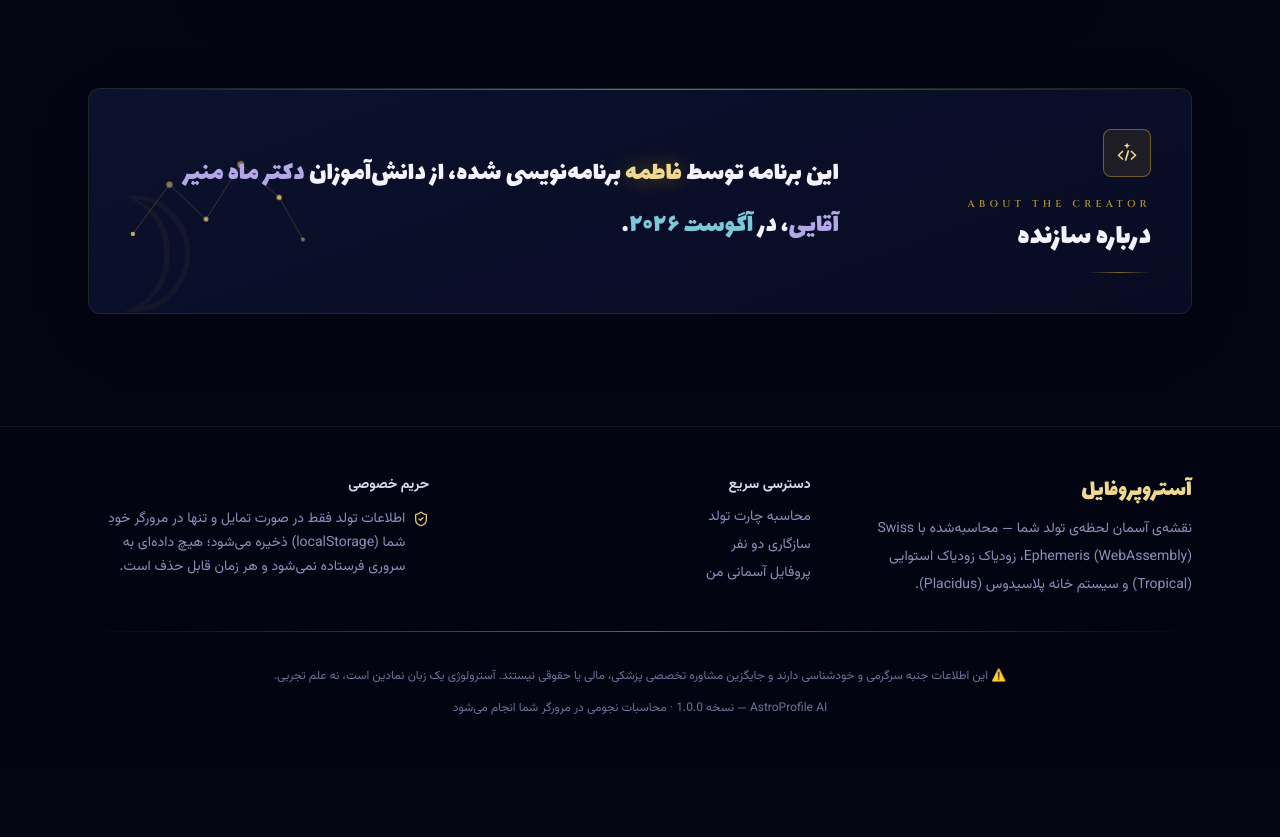
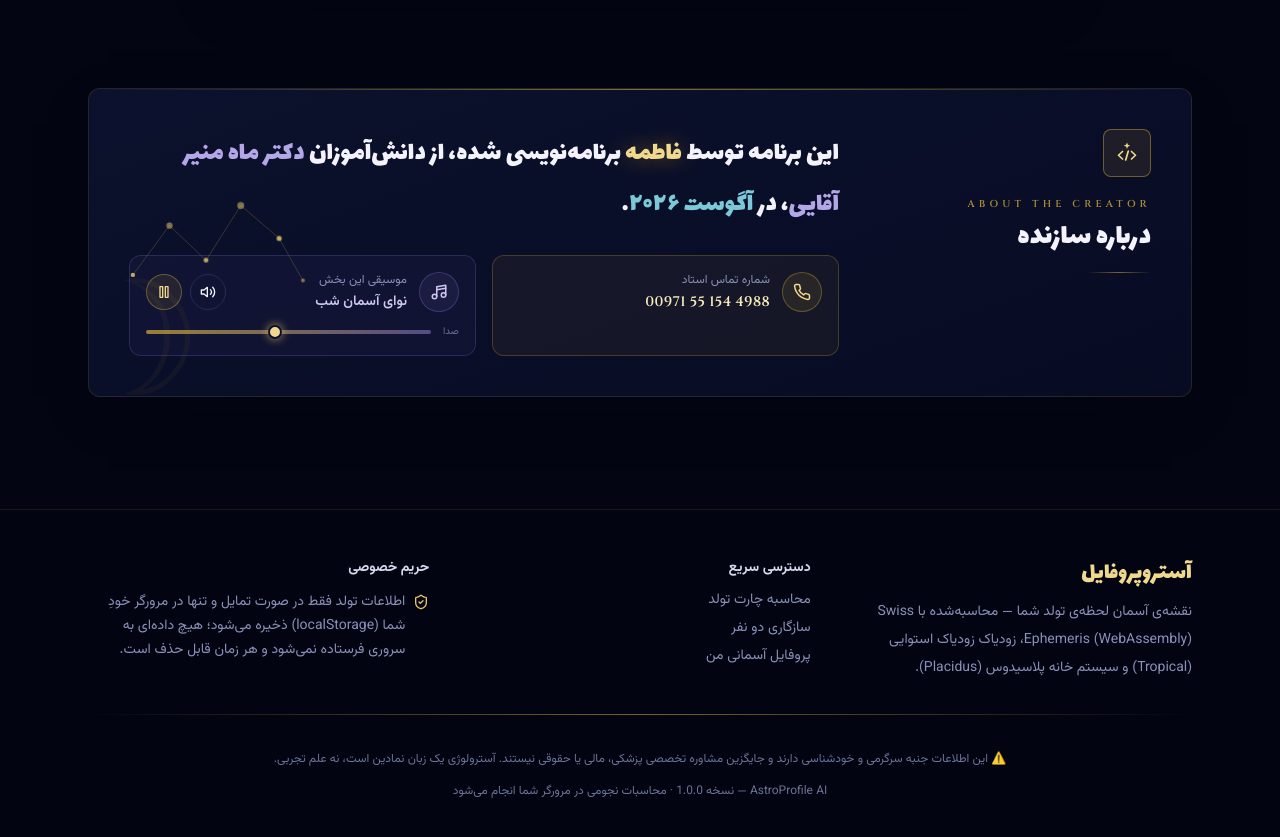
Before and after one commit to mahmunirmoon/ASTROLOGHI2, a React (Vite) app: page / in a window 1280 px wide. Shown: the part 2440-3277 px from the top of the page. Before the commit the page ends 3204 px from the top, so only its background shows below. Built offline with nearby package versions, Linux system fonts and the light colour scheme.

Commit message:
Add files via upload

```diff
--- a/src/components/AboutCreator.tsx
+++ b/src/components/AboutCreator.tsx
@@ -1,4 +1,6 @@
+import { Music4, Pause, Phone, Play, Volume2, VolumeX } from "lucide-react";
 import Reveal from "./Reveal";
+import { useMusic } from "../context/MusicContext";
 
 /** Icon: code brackets with a small star — programming meets astronomy */
 const CodeStarIcon = () => (
@@ -58,11 +60,10 @@ const Constellation = () => (
   </svg>
 );
 
-/**
- * «درباره سازنده» — closing signature panel of the landing page.
- * Reachable from the main menu via smooth scroll (#about-creator).
- */
-const AboutCreator = () => (
+const AboutCreator = () => {
+  const { enabled, muted, volume, playing, currentTrack, toggleEnabled, toggleMuted, setVolume } = useMusic();
+
+  return (
     <section
       id="about-creator"
       className="mx-auto max-w-6xl scroll-mt-24 px-4 pb-4 pt-16 sm:px-6"
@@ -79,9 +80,8 @@ const AboutCreator = () => (
           </span>
           <Constellation />
 
-        <div className="relative flex flex-col gap-8 lg:flex-row lg:items-center lg:gap-14">
-          {/* Title block */}
-          <div className="shrink-0 lg:w-64">
+          <div className="relative grid gap-8 lg:grid-cols-[16rem_1fr] lg:items-start lg:gap-14">
+            <div className="shrink-0">
               <span className="inline-flex h-12 w-12 items-center justify-center rounded-lg border border-gold-500/45 bg-gold-500/10 text-gold-300 transition-transform duration-300 group-hover:scale-110">
                 <CodeStarIcon />
               </span>
@@ -94,16 +94,83 @@ const AboutCreator = () => (
               <div className="gold-line mt-4 w-16 transition-all duration-500 group-hover:w-28" />
             </div>
 
-          {/* Exact signature text */}
+            <div className="space-y-6">
               <p className="font-display text-2xl leading-[1.95] text-ink-100 sm:text-[27px] sm:leading-[1.9]">
                 این برنامه توسط <span className="text-gold-300 text-glow-gold">فاطمه</span> برنامه‌نویسی شده، از
                 دانش‌آموزان <span className="text-mystic-300">دکتر ماه منیر آقایی</span>، در{" "}
                 <span className="text-airx-400">آگوست ۲۰۲۶</span>.
               </p>
+
+              <div className="grid gap-4 md:grid-cols-2">
+                <a
+                  href="tel:+971551544988"
+                  className="rounded-xl border border-gold-500/25 bg-gold-500/[0.06] p-4 transition-all hover:-translate-y-0.5 hover:border-gold-500/45 hover:bg-gold-500/[0.1]"
+                  aria-label="تماس با استاد"
+                >
+                  <div className="flex items-center gap-3">
+                    <span className="flex h-10 w-10 items-center justify-center rounded-full border border-gold-500/35 bg-gold-500/10 text-gold-300">
+                      <Phone className="h-4.5 w-4.5" />
+                    </span>
+                    <div>
+                      <p className="text-xs text-ink-500">شماره تماس استاد</p>
+                      <p className="font-latin mt-1 text-sm font-semibold tracking-wide text-gold-200" dir="ltr">
+                        00971 55 154 4988
+                      </p>
+                    </div>
+                  </div>
+                </a>
+
+                <div className="rounded-xl border border-mystic-500/25 bg-mystic-500/[0.06] p-4">
+                  <div className="flex items-center justify-between gap-3">
+                    <div className="flex min-w-0 items-center gap-3">
+                      <span className="flex h-10 w-10 shrink-0 items-center justify-center rounded-full border border-mystic-500/35 bg-mystic-500/10 text-mystic-200">
+                        <Music4 className="h-4.5 w-4.5" />
+                      </span>
+                      <div className="min-w-0">
+                        <p className="text-xs text-ink-500">موسیقی این بخش</p>
+                        <p className="mt-1 truncate text-sm font-semibold text-mystic-200">{currentTrack.titleFa}</p>
+                      </div>
+                    </div>
+                    <div className="flex items-center gap-2">
+                      <button
+                        type="button"
+                        onClick={toggleMuted}
+                        className="flex h-9 w-9 items-center justify-center rounded-full border border-mystic-600/35 text-ink-300 transition-colors hover:text-ink-50"
+                        aria-label={muted ? "فعال‌سازی صدا" : "بی‌صدا کردن"}
+                      >
+                        {muted ? <VolumeX className="h-4 w-4" /> : <Volume2 className="h-4 w-4" />}
+                      </button>
+                      <button
+                        type="button"
+                        onClick={toggleEnabled}
+                        className="flex h-9 w-9 items-center justify-center rounded-full border border-gold-500/40 bg-gold-500/10 text-gold-300 transition-all hover:scale-105 hover:bg-gold-500/20"
+                        aria-label={enabled ? "توقف موسیقی" : "پخش موسیقی"}
+                      >
+                        {enabled && playing ? <Pause className="h-4 w-4" /> : <Play className="h-4 w-4" />}
+                      </button>
+                    </div>
+                  </div>
+                  <div className="mt-3 flex items-center gap-3">
+                    <span className="text-[10px] text-ink-600">صدا</span>
+                    <input
+                      type="range"
+                      min={0}
+                      max={100}
+                      value={Math.round(volume * 100)}
+                      onChange={(e) => setVolume(Number(e.target.value) / 100)}
+                      className="music-range w-full"
+                      aria-label="بلندی صدای موسیقی درباره سازنده"
+                      disabled={muted}
+                    />
+                  </div>
+                </div>
+              </div>
+            </div>
           </div>
         </div>
       </Reveal>
     </section>
   );
+};
 
 export default AboutCreator;
```
Lines whose indentation alone changed are shown as unchanged.
